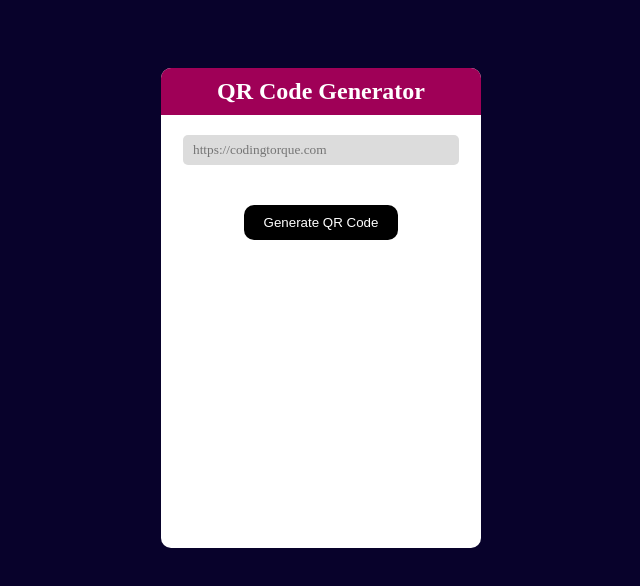
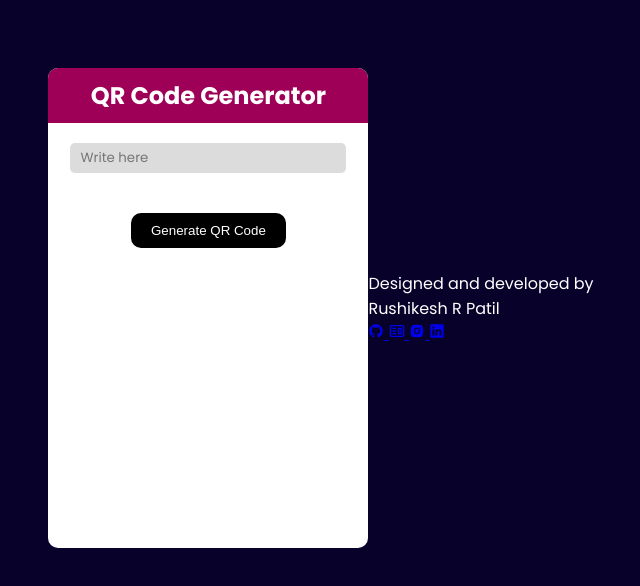
Before and after one commit to aero971/QR-CODE-GENERATOR, a plain HTML site: page index.html in a window 1280 px wide. Shown: the whole page, without its empty margins (319-959 px from the left). Drawn offline with Linux system fonts and the light colour scheme.

Commit message:
Update index.html

```diff
--- a/index.html
+++ b/index.html
@@ -6,10 +6,20 @@
     <meta charset="utf-8">
     <meta name="viewport" content="width=device-width, initial-scale=1">
 
+    <link rel="preconnect" href="https://fonts.googleapis.com">
+<link rel="preconnect" href="https://fonts.gstatic.com" crossorigin>
+<link href="https://fonts.googleapis.com/css2?family=Poppins:ital,wght@0,100;0,200;0,300;0,400;0,500;0,600;0,700;0,800;0,900;1,100;1,200;1,300;1,400;1,500;1,600;1,700;1,800;1,900&family=Quicksand:wght@300..700&family=Roboto:ital,wght@0,100;0,300;0,400;0,500;0,700;0,900;1,100;1,300;1,400;1,500;1,700;1,900&display=swap" rel="stylesheet">
+
+<link rel="preconnect" href="https://fonts.googleapis.com">
+<link rel="preconnect" href="https://fonts.gstatic.com" crossorigin>
+<link href="https://fonts.googleapis.com/css2?family=Poppins:ital,wght@0,100;0,200;0,300;0,400;0,500;0,600;0,700;0,800;0,900;1,100;1,200;1,300;1,400;1,500;1,600;1,700;1,800;1,900&display=swap" rel="stylesheet">
+
+
     <link rel="stylesheet" href="style.css">
     <link rel="stylesheet" href="https://cdnjs.cloudflare.com/ajax/libs/font-awesome/5.15.1/css/all.min.css"
         integrity="sha512-+4zCK9k+qNFUR5X+cKL9EIR+ZOhtIloNl9GIKS57V1MyNsYpYcUrUeQc9vNfzsWfV28IaLL3i96P9sdNyeRssA=="
         crossorigin="anonymous" />
+
 
 
     <title>QR Code Generator using JavaScript - @code.scientist x @codingtorque</title>
@@ -20,7 +30,7 @@
     <form>
         <h2 class="heading">QR Code Generator</h2>
 
-        <input type="url" id="website" name="website" placeholder="https://codingtorque.com" required />
+        <input type="url" id="website" name="website" placeholder="Write here" required />
 
         <div id="qrcode-container">
             <div id="qrcode" class="qrcode"></div>
@@ -29,6 +39,33 @@
         <button type="button" class="generateBtn" onclick="generateQRCode()">Generate QR Code</button>
     </form>
     <script src="https://cdn.rawgit.com/davidshimjs/qrcodejs/gh-pages/qrcode.min.js"></script>
+    <div class="ft">
+        <footer>
+          <div class="sig">
+          Designed and developed by<br>
+        </div>
+          <div class="nm">
+          Rushikesh R Patil<br>
+        </div>
+          <div class="social">
+            <a href="https://github.com/aero971">
+                <svg xmlns="http://www.w3.org/2000/svg" width="1em" height="1em" viewBox="0 0 24 24"><path fill="currentColor" fill-rule="evenodd" d="M12 2C6.475 2 2 6.475 2 12a9.994 9.994 0 0 0 6.838 9.488c.5.087.687-.213.687-.476c0-.237-.013-1.024-.013-1.862c-2.512.463-3.162-.612-3.362-1.175c-.113-.288-.6-1.175-1.025-1.413c-.35-.187-.85-.65-.013-.662c.788-.013 1.35.725 1.538 1.025c.9 1.512 2.338 1.087 2.912.825c.088-.65.35-1.087.638-1.337c-2.225-.25-4.55-1.113-4.55-4.938c0-1.088.387-1.987 1.025-2.687c-.1-.25-.45-1.275.1-2.65c0 0 .837-.263 2.75 1.024a9.28 9.28 0 0 1 2.5-.337c.85 0 1.7.112 2.5.337c1.912-1.3 2.75-1.024 2.75-1.024c.55 1.375.2 2.4.1 2.65c.637.7 1.025 1.587 1.025 2.687c0 3.838-2.337 4.688-4.562 4.938c.362.312.675.912.675 1.85c0 1.337-.013 2.412-.013 2.75c0 .262.188.574.688.474A10.016 10.016 0 0 0 22 12c0-5.525-4.475-10-10-10"/></svg>
+            </a>
+
+            <a href="https://rushipatil99.netlify.app/">
+                <svg xmlns="http://www.w3.org/2000/svg" width="1em" height="1em" viewBox="0 0 24 24"><g fill="currentColor"><path fill-rule="evenodd" d="M14 7a1 1 0 0 0-1 1v8a1 1 0 0 0 1 1h4a1 1 0 0 0 1-1V8a1 1 0 0 0-1-1zm3 2h-2v6h2z" clip-rule="evenodd"/><path d="M6 7a1 1 0 0 0 0 2h4a1 1 0 1 0 0-2zm0 4a1 1 0 1 0 0 2h4a1 1 0 1 0 0-2zm-1 5a1 1 0 0 1 1-1h4a1 1 0 1 1 0 2H6a1 1 0 0 1-1-1"/><path fill-rule="evenodd" d="M4 3a3 3 0 0 0-3 3v12a3 3 0 0 0 3 3h16a3 3 0 0 0 3-3V6a3 3 0 0 0-3-3zm16 2H4a1 1 0 0 0-1 1v12a1 1 0 0 0 1 1h16a1 1 0 0 0 1-1V6a1 1 0 0 0-1-1" clip-rule="evenodd"/></g></svg>
+            </a>
+
+            <a href="https://www.instagram.com/being_varah_mihir?igsh=MXc1aWZ3dnoyYnJpNw==">
+              <svg xmlns="http://www.w3.org/2000/svg" width="1em" height="1em" viewBox="0 0 24 24"><path fill="currentColor" d="M12 8.75a3.25 3.25 0 1 0 0 6.5a3.25 3.25 0 0 0 0-6.5"/><path fill="currentColor" fill-rule="evenodd" d="M6.77 3.082a47.472 47.472 0 0 1 10.46 0c1.899.212 3.43 1.707 3.653 3.613a45.67 45.67 0 0 1 0 10.61c-.223 1.906-1.754 3.401-3.652 3.614a47.468 47.468 0 0 1-10.461 0c-1.899-.213-3.43-1.708-3.653-3.613a45.672 45.672 0 0 1 0-10.611C3.34 4.789 4.871 3.294 6.77 3.082M17 6a1 1 0 1 0 0 2a1 1 0 0 0 0-2m-9.75 6a4.75 4.75 0 1 1 9.5 0a4.75 4.75 0 0 1-9.5 0" clip-rule="evenodd"/></svg>      </a>
+
+            <a href="https://www.linkedin.com/in/rushi9999">
+              <svg xmlns="http://www.w3.org/2000/svg" width="1em" height="1em" viewBox="0 0 24 24"><path fill="currentColor" d="M20.47 2H3.53a1.45 1.45 0 0 0-1.47 1.43v17.14A1.45 1.45 0 0 0 3.53 22h16.94a1.45 1.45 0 0 0 1.47-1.43V3.43A1.45 1.45 0 0 0 20.47 2M8.09 18.74h-3v-9h3ZM6.59 8.48a1.56 1.56 0 1 1 0-3.12a1.57 1.57 0 1 1 0 3.12m12.32 10.26h-3v-4.83c0-1.21-.43-2-1.52-2A1.65 1.65 0 0 0 12.85 13a2 2 0 0 0-.1.73v5h-3v-9h3V11a3 3 0 0 1 2.71-1.5c2 0 3.45 1.29 3.45 4.06Z"/></svg>
+            </a>
+
+          </div>
+        </footer>
+      </div>
 </body>
 
 </html>
```
